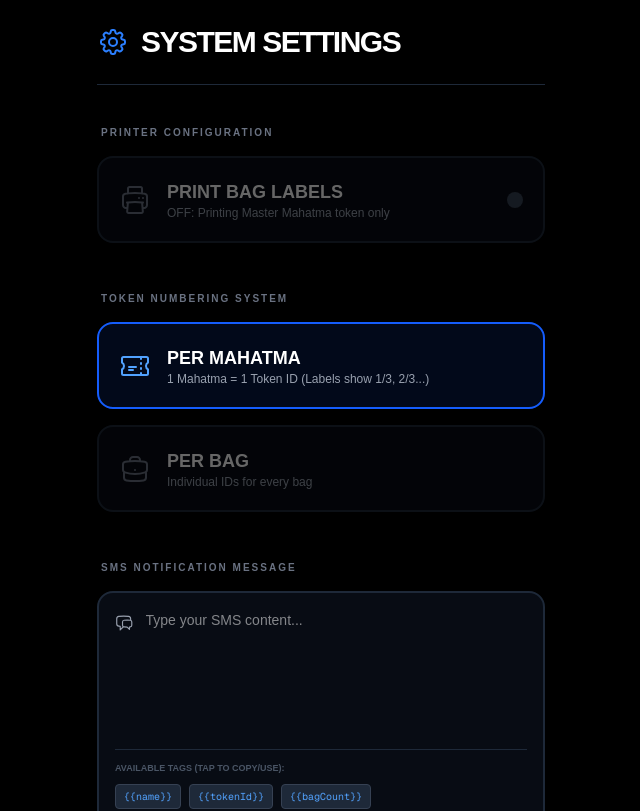
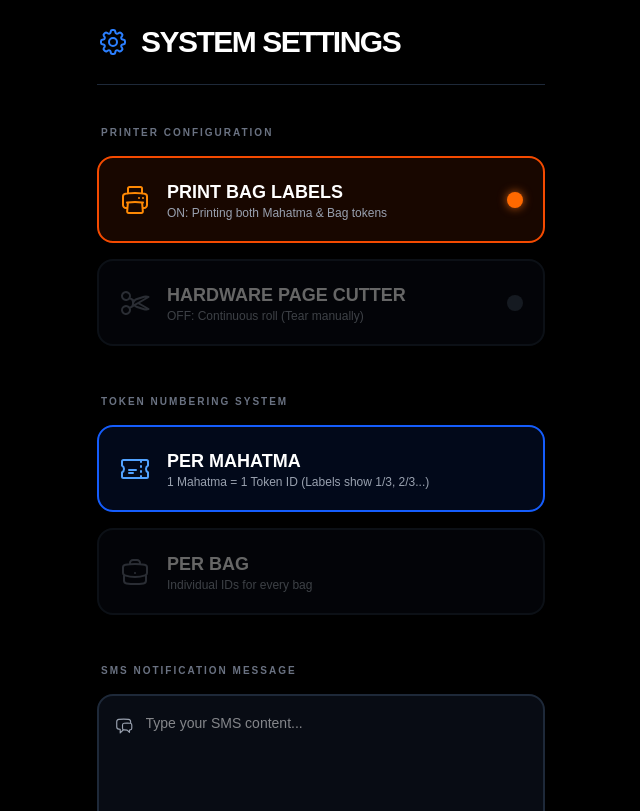
Before and after one commit to dhirajtekade/pune-cloakroom, a Next.js app: page /admin/settings in a window 1280 px wide. Shown: the top 811 px of the page, without its empty margins (319-959 px from the left). Built offline with nearby package versions, Linux system fonts and the light colour scheme; no server answers; the database is empty.

Commit message:
cut setting in admin

```diff
--- a/src/app/admin/settings/page.js
+++ b/src/app/admin/settings/page.js
@@ -6,16 +6,18 @@ import {
   BriefcaseIcon,
   ChatBubbleLeftRightIcon,
   CheckCircleIcon,
-  PrinterIcon, // Added for the toggle
+  PrinterIcon,
+  ScissorsIcon, // Added for the cutter toggle
 } from "@heroicons/react/24/outline";
 
 export default function AdminSettings() {
   const [mode, setMode] = useState("PER_MAHATMA");
   const [smsTemplate, setSmsTemplate] = useState("");
-  // ADD THIS STATE:
   const [checkoutTemplate, setCheckoutTemplate] = useState("");
-  // NEW STATE FOR PRINTER TOGGLE
   const [printBagLabels, setPrintBagLabels] = useState(true);
+
+  // NEW STATE FOR PAGE CUTTER
+  const [enablePageCut, setEnablePageCut] = useState(false);
 
   const [loading, setLoading] = useState(true);
   const [saveStatus, setSaveStatus] = useState(false);
@@ -23,24 +25,27 @@ export default function AdminSettings() {
   useEffect(() => {
     const fetchSettings = async () => {
       try {
-        // Updated to fetch 4 keys now
-        const [modeRes, smsRes, checkoutRes, printRes] = await Promise.all([
-          fetch("/api/settings?key=system_mode"),
-          fetch("/api/settings?key=sms_template"),
-          fetch("/api/settings?key=checkout_sms_template"),
-          fetch("/api/settings?key=print_bag_labels"), // Added this
-        ]);
+        // Updated to fetch 5 keys now
+        const [modeRes, smsRes, checkoutRes, printRes, cutRes] =
+          await Promise.all([
+            fetch("/api/settings?key=system_mode"),
+            fetch("/api/settings?key=sms_template"),
+            fetch("/api/settings?key=checkout_sms_template"),
+            fetch("/api/settings?key=print_bag_labels"),
+            fetch("/api/settings?key=enable_page_cut"), // Added this
+          ]);
 
         const modeData = await modeRes.json();
         const smsData = await smsRes.json();
         const checkoutData = await checkoutRes.json();
         const printData = await printRes.json();
+        const cutData = await cutRes.json(); // Added this
 
         if (modeData.value) setMode(modeData.value);
         if (smsData.value) setSmsTemplate(smsData.value);
         if (checkoutData.value) setCheckoutTemplate(checkoutData.value);
-        // Set printer state (Database stores as string "true"/"false")
-        setPrintBagLabels(printData.value === "true");
+        if (printData.value) setPrintBagLabels(printData.value === "true");
+        if (cutData.value) setEnablePageCut(cutData.value === "true"); // Added this
 
         setLoading(false);
       } catch (err) {
@@ -82,7 +87,7 @@ export default function AdminSettings() {
           </h1>
         </div>
 
-        {/* NEW SECTION: PRINTER CONTROL */}
+        {/* PRINTER CONTROL SECTION */}
         <div className="space-y-4 mb-12">
           <p className="text-[10px] font-black text-gray-500 uppercase tracking-[0.2em] ml-1">
             Printer Configuration
@@ -114,6 +119,38 @@ export default function AdminSettings() {
             {/* Small Toggle Visual */}
             <div
               className={`w-4 h-4 rounded-full ${printBagLabels ? "bg-orange-500 shadow-[0_0_10px_rgba(249,115,22,0.8)]" : "bg-gray-700"}`}
+            ></div>
+          </button>
+
+          {/* NEW PAGE CUTTER TOGGLE */}
+          <button
+            onClick={() => {
+              const newValue = !enablePageCut;
+              setEnablePageCut(newValue);
+              updateSetting("enable_page_cut", newValue);
+            }}
+            className={`w-full p-5 rounded-2xl border-2 flex items-center gap-4 transition-all ${
+              enablePageCut
+                ? "border-red-600 bg-red-600/10"
+                : "border-gray-800 bg-gray-900/50 opacity-40"
+            }`}
+          >
+            <ScissorsIcon
+              className={`h-8 w-8 ${enablePageCut ? "text-red-400" : "text-gray-500"}`}
+            />
+            <div className="text-left flex-grow">
+              <p className="font-black text-lg uppercase">
+                Hardware Page Cutter
+              </p>
+              <p className="text-xs text-gray-400 leading-tight">
+                {enablePageCut
+                  ? "ON: Printer will cut after every slip"
+                  : "OFF: Continuous roll (Tear manually)"}
+              </p>
+            </div>
+            {/* Small Toggle Visual */}
+            <div
+              className={`w-4 h-4 rounded-full ${enablePageCut ? "bg-red-500 shadow-[0_0_10px_rgba(239,68,68,0.8)]" : "bg-gray-700"}`}
             ></div>
           </button>
         </div>
@@ -217,7 +254,7 @@ export default function AdminSettings() {
           </p>
         </div>
 
-        {/* Add this below your check-in template section */}
+        {/* CHECKOUT SMS TEMPLATE */}
         <div className="space-y-4 mt-8">
           <p className="text-[10px] font-black text-gray-500 uppercase tracking-widest">
             Checkout SMS Template
```
